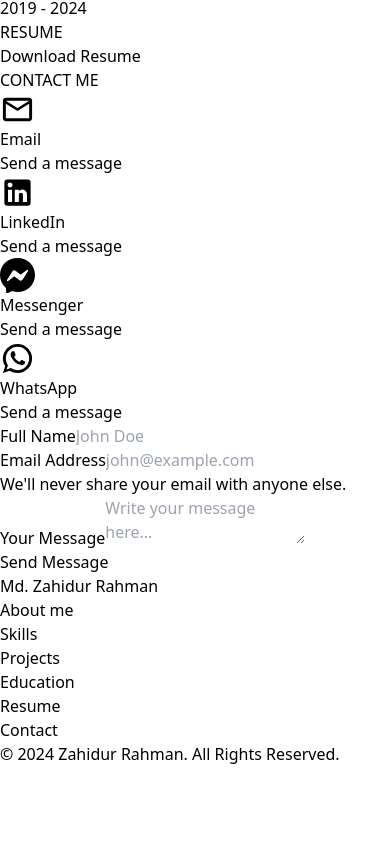
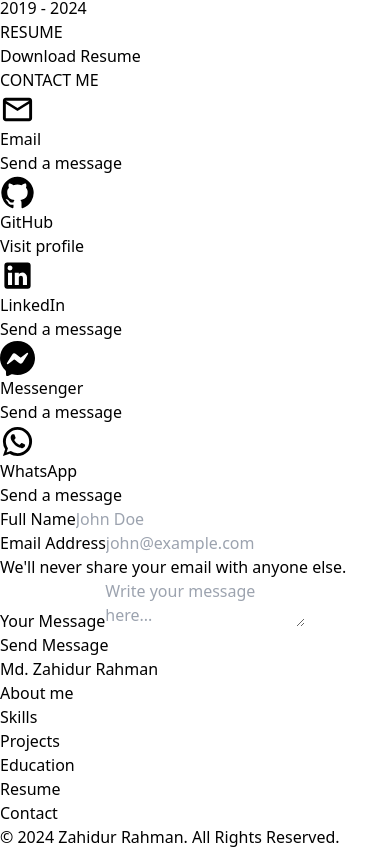
Before and after one commit to zahidtdx61/portfolio, a React (Vite) app: page / in a window 390 px wide. Shown: the part 7006-7855 px from the top of the page. Before the commit the page ends 7772 px from the top, so only its background shows below. Built offline with nearby package versions, Linux system fonts and the light colour scheme.

Commit message:
fixed some styling

```diff
--- a/src/components/ContactMe/ContactCard.jsx
+++ b/src/components/ContactMe/ContactCard.jsx
@@ -1,18 +1,18 @@
-const ContactCard = ({ icon, text, href }) => {
+const ContactCard = ({ icon, text, href, msg }) => {
   return (
-    <div className="w-[250px] bg-zinc-200 hover:bg-slate-100 p-8 rounded-md">
+    <div className="w-[250px] bg-zinc-200 hover:bg-slate-100 py-3 rounded-md">
       <div className="flex items-center justify-center">{icon}</div>
       <div>
-        <h1 className="text-center text-lg font-semibold mt-3">{text}</h1>
+        <h1 className="text-center text-lg font-semibold mt-2">{text}</h1>
       </div>
       <div>
         <a
           target={"_blank"}
           href={href}
           rel="noreferrer"
-          className="text-center block mt-3 text-lg font-semibold text-blue-500 hover:text-blue-700"
+          className="text-center block mt-2 text-lg font-semibold text-blue-500 hover:text-blue-700"
         >
-          Send a message
+          {msg}
         </a>
       </div>
     </div>
--- a/src/components/ContactMe/ContactMe.jsx
+++ b/src/components/ContactMe/ContactMe.jsx
@@ -1,4 +1,4 @@
-import { EmailOutlined, LinkedIn, WhatsApp } from "@mui/icons-material";
+import { EmailOutlined, GitHub, LinkedIn, WhatsApp } from "@mui/icons-material";
 import { BsMessenger } from "react-icons/bs";
 import Heading from "../Heading/Heading";
 import ContactCard from "./ContactCard";
@@ -8,22 +8,31 @@ const ContactMe = () => {
   return (
     <div id="contact" className="max-w-screen-xl mx-auto p-4 overflow-hidden">
       <Heading headingText={"CONTACT ME"} />
-      <div className="mt-8 flex flex-col md:flex-row gap-4 items-center md:items-start md:justify-between">
+      <div className="mt-8 flex flex-col md:flex-row gap-6 items-center md:items-start md:justify-between">
         <div className="flex gap-2 flex-col">
           <ContactCard
             icon={<EmailOutlined fontSize="large" />}
             text={"Email"}
             href={"mailto:zahidur.tdx61@gmail.com"}
+            msg={"Send a message"}
+          />
+          <ContactCard
+            icon={<GitHub fontSize="large" />}
+            text={"GitHub"}
+            href={"https://www.github.com/zahidtdx61"}
+            msg={"Visit profile"}
           />
           <ContactCard
             icon={<LinkedIn fontSize="large" />}
             text={"LinkedIn"}
             href={"https://www.linkedin.com/in/m-zahidur-rahman/"}
+            msg={"Send a message"}
           />
           <ContactCard
             icon={<BsMessenger size={35} />}
             text={"Messenger"}
             href={"https://m.me/zahidtdx61"}
+            msg={"Send a message"}
           />
           <ContactCard
             icon={<WhatsApp fontSize="large" />}
@@ -31,6 +40,7 @@ const ContactMe = () => {
             href={
               "https://api.whatsapp.com/send/?phone=8801762382975&text&type=phone_number&app_absent=0"
             }
+            msg={"Send a message"}
           />
         </div>
         <div className="flex-1">
--- a/src/components/Education/Education.jsx
+++ b/src/components/Education/Education.jsx
@@ -8,7 +8,7 @@ const Education = () => {
     >
       <Heading headingText={"EDUCATION"} />
       <div className="mt-4">
-        <div className="shadow-lg  p-4 rounded-lg bg-slate-50">
+        <div className="shadow-lg  p-4 rounded-lg bg-slate-50 hover:bg-slate-200">
           <div>
             <h2 className="text-xl font-bold">
               Bachelor of Science in Electrical and Electronic Engineering
--- a/src/components/Projects/ProjectCard.jsx
+++ b/src/components/Projects/ProjectCard.jsx
@@ -2,12 +2,12 @@ const ProjectCard = ({ SiteDetails }) => {
   const { siteName, siteInfo, image, techStack, linkDatas } = SiteDetails;
 
   return (
-    <div className="w-full md:w-[70%} lg:w-[45%] p-4 bg-zinc-100 hover:bg-slate-100 flex flex-col shadow-md">
-      <div className="w-full p-2 h-96 mx-auto">
+    <div className="w-full md:w-[70%} lg:w-[45%] p-4 bg-zinc-100 hover:bg-slate-200 flex flex-col shadow-md">
+      <div className="w-full p-2 h-96 mx-auto overflow-hidden">
         <img
           src={image}
           alt="project"
-          className="h-full w-full object-cover object-center rounded-md"
+          className="h-full w-full object-cover object-center rounded-md hover:scale-110 transation-transform duration-500"
         />
       </div>
 
@@ -39,7 +39,6 @@ const ProjectCard = ({ SiteDetails }) => {
           </div>
         ))}
       </div>
-
     </div>
   );
 };
```
